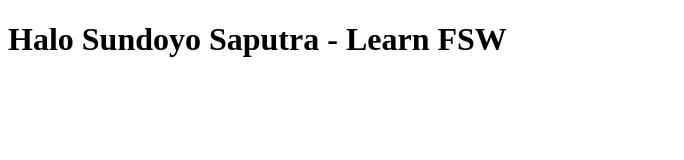
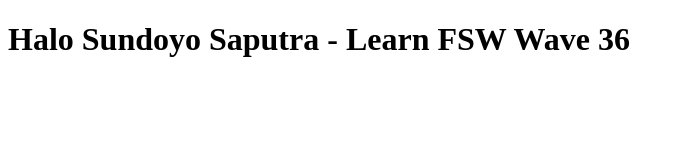
Before and after one commit to putra2950/binar-academy-learn-git, a plain HTML site: page index.html in a window 1280 px wide. Shown: the whole page, without its empty margins (0-684 px from the left). Drawn offline with Linux system fonts and the light colour scheme.

Commit message:
fixing conflict

```diff
--- a/index.html
+++ b/index.html
@@ -6,6 +6,6 @@
     <title>Document</title>
 </head>
 <body>
-    <h1>Halo Sundoyo Saputra - Learn FSW</h1>
+    <h1>Halo Sundoyo Saputra - Learn FSW Wave 36</h1>
 </body>
 </html>
```
